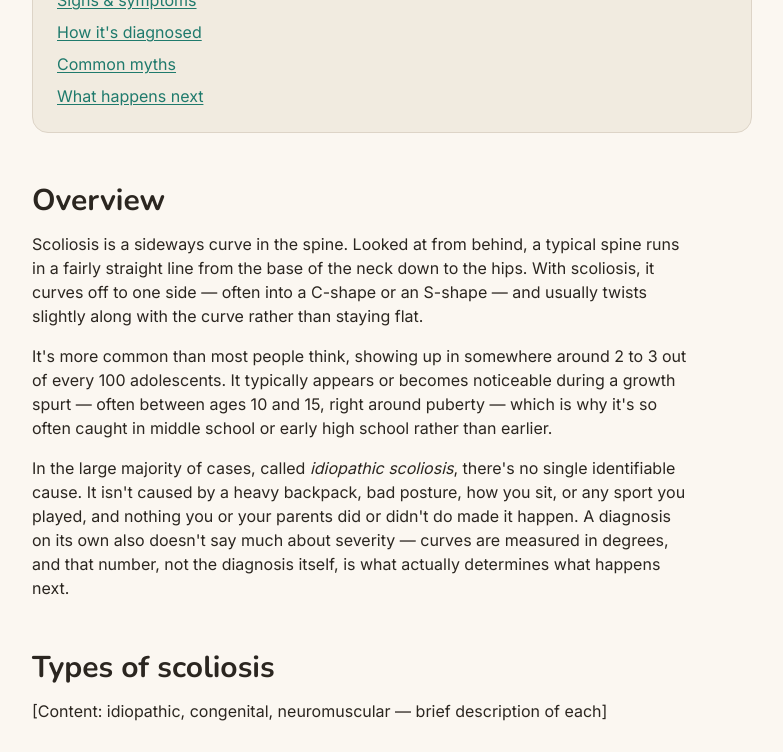
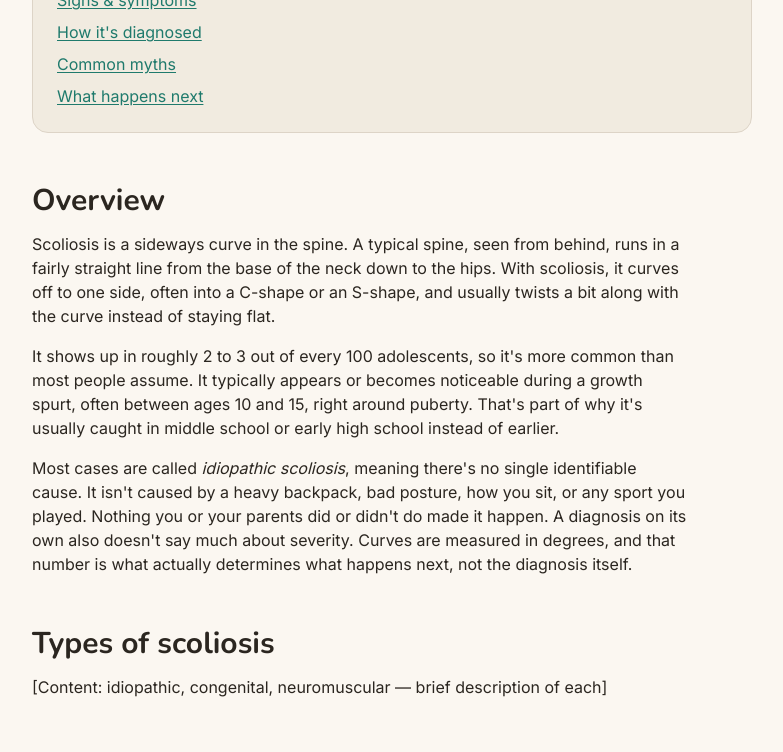
Before and after one commit to Asayajay/boys-with-scoliosis-website, a Next.js app: page /what-is-scoliosis in a window 1280 px wide. Shown: the part 470-1222 px from the top of the page, without its empty margins (248-1031 px from the left). Built offline with nearby package versions, Linux system fonts and the light colour scheme.

Commit message:
Rewrite the Overview section in plainer, more direct prose
No em dashes, shorter sentences, less hedging language.

```diff
--- a/src/app/what-is-scoliosis/page.tsx
+++ b/src/app/what-is-scoliosis/page.tsx
@@ -41,29 +41,28 @@ export default function WhatIsScoliosisPage() {
           Overview
         </h2>
         <p className="mb-4">
-          Scoliosis is a sideways curve in the spine. Looked at from behind, a
-          typical spine runs in a fairly straight line from the base of the
-          neck down to the hips. With scoliosis, it curves off to one side —
-          often into a C-shape or an S-shape — and usually twists slightly
-          along with the curve rather than staying flat.
+          Scoliosis is a sideways curve in the spine. A typical spine, seen
+          from behind, runs in a fairly straight line from the base of the
+          neck down to the hips. With scoliosis, it curves off to one side,
+          often into a C-shape or an S-shape, and usually twists a bit along
+          with the curve instead of staying flat.
         </p>
         <p className="mb-4">
-          It&apos;s more common than most people think, showing up in
-          somewhere around 2 to 3 out of every 100 adolescents. It typically
-          appears or becomes noticeable during a growth spurt — often between
-          ages 10 and 15, right around puberty — which is why it&apos;s so
-          often caught in middle school or early high school rather than
+          It shows up in roughly 2 to 3 out of every 100 adolescents, so
+          it&apos;s more common than most people assume. It typically appears
+          or becomes noticeable during a growth spurt, often between ages 10
+          and 15, right around puberty. That&apos;s part of why it&apos;s
+          usually caught in middle school or early high school instead of
           earlier.
         </p>
         <p>
-          In the large majority of cases, called{" "}
-          <em>idiopathic scoliosis</em>, there&apos;s no single identifiable
-          cause. It isn&apos;t caused by a heavy backpack, bad posture, how
-          you sit, or any sport you played, and nothing you or your parents
-          did or didn&apos;t do made it happen. A diagnosis on its own also
-          doesn&apos;t say much about severity — curves are measured in
-          degrees, and that number, not the diagnosis itself, is what
-          actually determines what happens next.
+          Most cases are called <em>idiopathic scoliosis</em>, meaning
+          there&apos;s no single identifiable cause. It isn&apos;t caused by
+          a heavy backpack, bad posture, how you sit, or any sport you
+          played. Nothing you or your parents did or didn&apos;t do made it
+          happen. A diagnosis on its own also doesn&apos;t say much about
+          severity. Curves are measured in degrees, and that number is what
+          actually determines what happens next, not the diagnosis itself.
         </p>
       </section>
 
```
